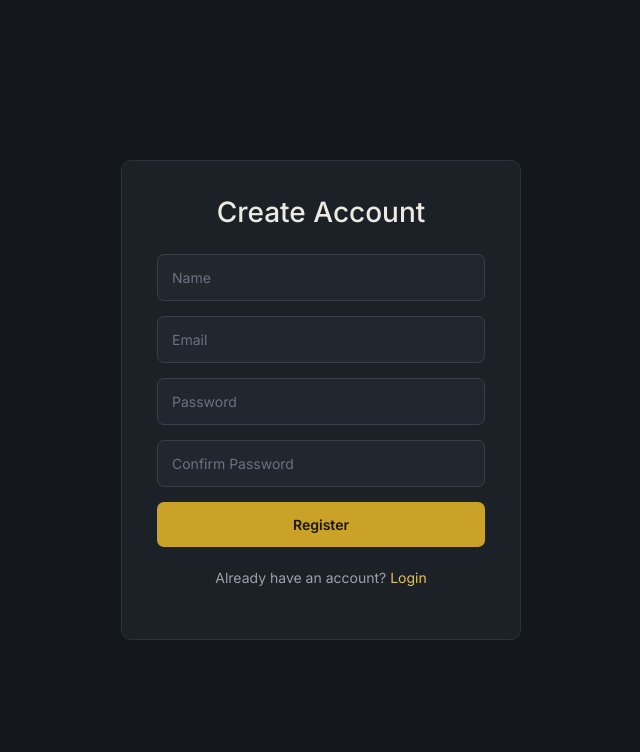
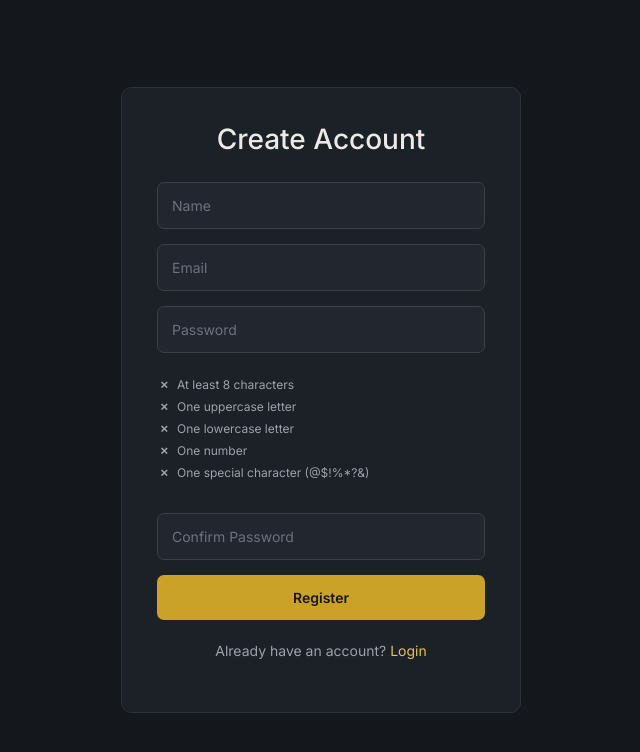
Before and after one commit to Archana-M-11/AI-Powered-Enterprise-Knowledge-Assistant, a React (Vite) app in the folder frontend/: page /register in a window 1280 px wide. Shown: the top 752 px of the page, without its empty margins (319-959 px from the left). Built offline with nearby package versions, Linux system fonts and the light colour scheme.

Commit message:
form validation

```diff
--- /dev/null
+++ b/frontend/src/components/PasswordChecklist.jsx
@@ -0,0 +1,26 @@
+const PASSWORD_RULES = [
+  { label: "At least 8 characters", test: (p) => p.length >= 8 },
+  { label: "One uppercase letter", test: (p) => /[A-Z]/.test(p) },
+  { label: "One lowercase letter", test: (p) => /[a-z]/.test(p) },
+  { label: "One number", test: (p) => /[0-9]/.test(p) },
+  { label: "One special character (@$!%*?&)", test: (p) => /[@$!%*?&]/.test(p) },
+];
+
+function PasswordChecklist({ password }) {
+  return (
+    <ul className="password-checklist">
+      {PASSWORD_RULES.map((rule) => {
+        const passed = rule.test(password);
+        return (
+          <li key={rule.label} className={passed ? "valid" : "invalid"}>
+            <span className="checklist-icon">{passed ? "✓" : "✗"}</span>
+            {rule.label}
+          </li>
+        );
+      })}
+    </ul>
+  );
+}
+
+export default PasswordChecklist;
+export { PASSWORD_RULES };
--- a/frontend/src/main.jsx
+++ b/frontend/src/main.jsx
@@ -5,7 +5,7 @@ import './index.css'
 import App from './App.jsx'
 
 createRoot(document.getElementById('root')).render(
-  <StrictMode>
+  // <StrictMode>
     <App />
-  </StrictMode>,
+  // </StrictMode>,
 )
--- a/frontend/src/pages/RegisterPage.jsx
+++ b/frontend/src/pages/RegisterPage.jsx
@@ -1,8 +1,9 @@
 import "../styles/auth.css";
 import { userRegister } from "../services/api";
 import { useNavigate } from "react-router-dom";
-import { useActionState , useEffect } from "react";
+import { useActionState, useEffect, useState } from "react";
 import { useFormStatus } from "react-dom";
+import PasswordChecklist, { PASSWORD_RULES } from "../components/PasswordChecklist";
 
 function RegisterButton() {
   const { pending } = useFormStatus();
@@ -14,9 +15,9 @@ function RegisterButton() {
   );
 }
 
-
 function RegisterPage() {
   const navigate = useNavigate();
+  const [password, setPassword] = useState("");
 
   async function registerAction(previousState, formData) {
     try {
@@ -25,6 +26,23 @@ function RegisterPage() {
         email: formData.get("email"),
         password: formData.get("password"),
       };
+
+      const confirmPassword = formData.get("confirmPassword");
+
+      const failedRule = PASSWORD_RULES.find((rule) => !rule.test(userData.password));
+      if (failedRule) {
+        return {
+          success: false,
+          message: failedRule.label + " is required",
+        };
+      }
+
+      if (userData.password !== confirmPassword) {
+        return {
+          success: false,
+          message: "Passwords do not match",
+        };
+      }
 
       await userRegister(userData);
 
@@ -35,17 +53,15 @@ function RegisterPage() {
     } catch (error) {
       return {
         success: false,
-      message: "Registration failed",
+        message: error.response?.data?.detail || "Registration failed",
       };
     }
   }
- const [state, formAction] = useActionState(
-    registerAction,
-    {
+
+  const [state, formAction] = useActionState(registerAction, {
     success: false,
     message: "",
-    }
-  )
+  });
 
   useEffect(() => {
     if (state.success) {
@@ -57,30 +73,25 @@ function RegisterPage() {
     }
   }, [state.success, navigate]);
 
-
   return (
     <div className="auth-container">
       <div className="auth-card">
         <h1>Create Account</h1>
 
         <form action={formAction}>
-          <input
-            type="text"
-            name="name"
-            placeholder="Name"
-          />
+          <input type="text" name="name" placeholder="Name" />
 
-          <input
-            type="email"
-            name="email"
-            placeholder="Email"
-          />
+          <input type="email" name="email" placeholder="Email" />
 
           <input
             type="password"
             name="password"
             placeholder="Password"
+            value={password}
+            onChange={(e) => setPassword(e.target.value)}
           />
+
+          <PasswordChecklist password={password} />
 
           <input
             type="password"
@@ -98,9 +109,7 @@ function RegisterPage() {
         )}
 
         {!state.success && state.message && (
-          <div className="error-message">
-            {state.message}
-          </div>
+          <div className="error-message">{state.message}</div>
         )}
 
         <p>
--- a/frontend/src/styles/auth.css
+++ b/frontend/src/styles/auth.css
@@ -102,4 +102,34 @@
   font-size: 14px;
 }
 
-/*  */
+/* register page */
+.password-checklist {
+  list-style: none;
+  padding: 0;
+  margin: 6px 0 14px;
+  font-size: 12px;
+}
+
+.password-checklist li {
+  display: flex;
+  align-items: center;
+  gap: 6px;
+  padding: 2px 0;
+  color: var(--text-secondary);
+  transition: color 0.2s ease;
+}
+
+.password-checklist li.valid {
+  color: #4ade80;
+}
+
+.password-checklist li.invalid {
+  color: var(--text-secondary);
+}
+
+.checklist-icon {
+  display: inline-block;
+  width: 14px;
+  text-align: center;
+  font-weight: 600;
+}
```
Also changed, not shown: 1 other file (tests, documents, lock files or other folders). Lines whose indentation alone changed are shown as unchanged.
